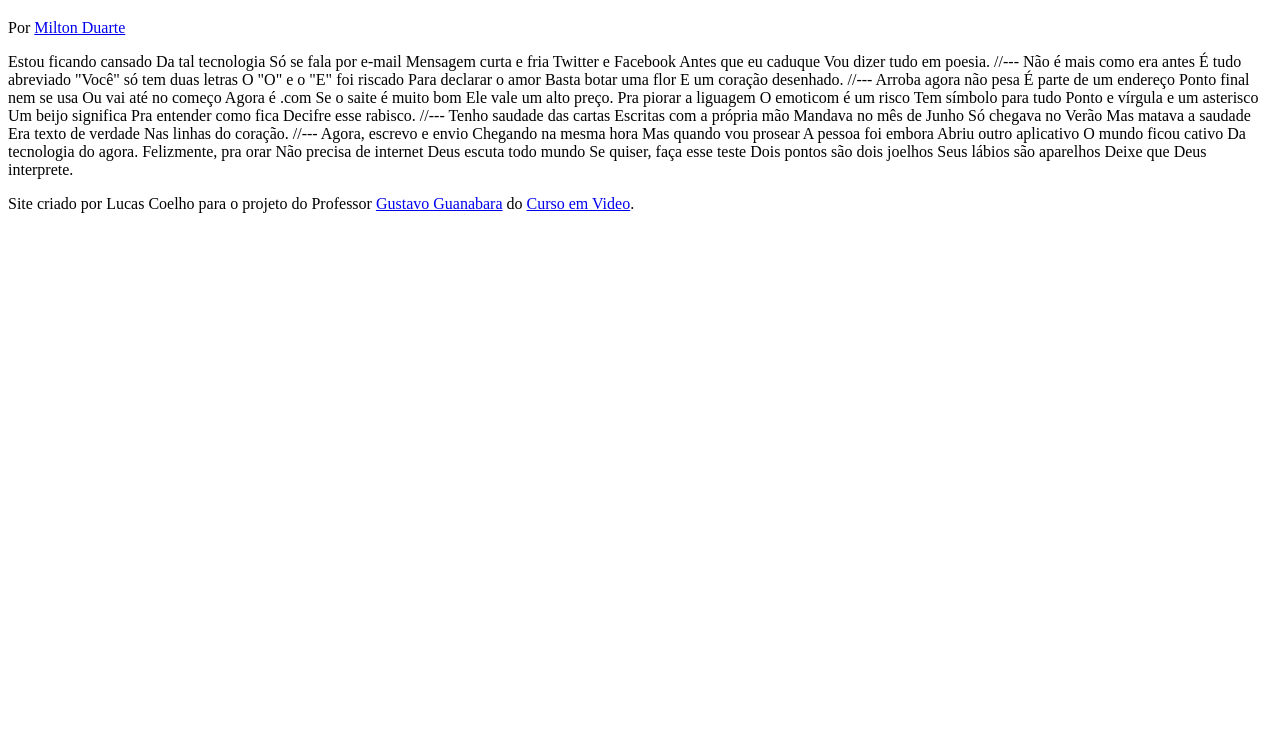
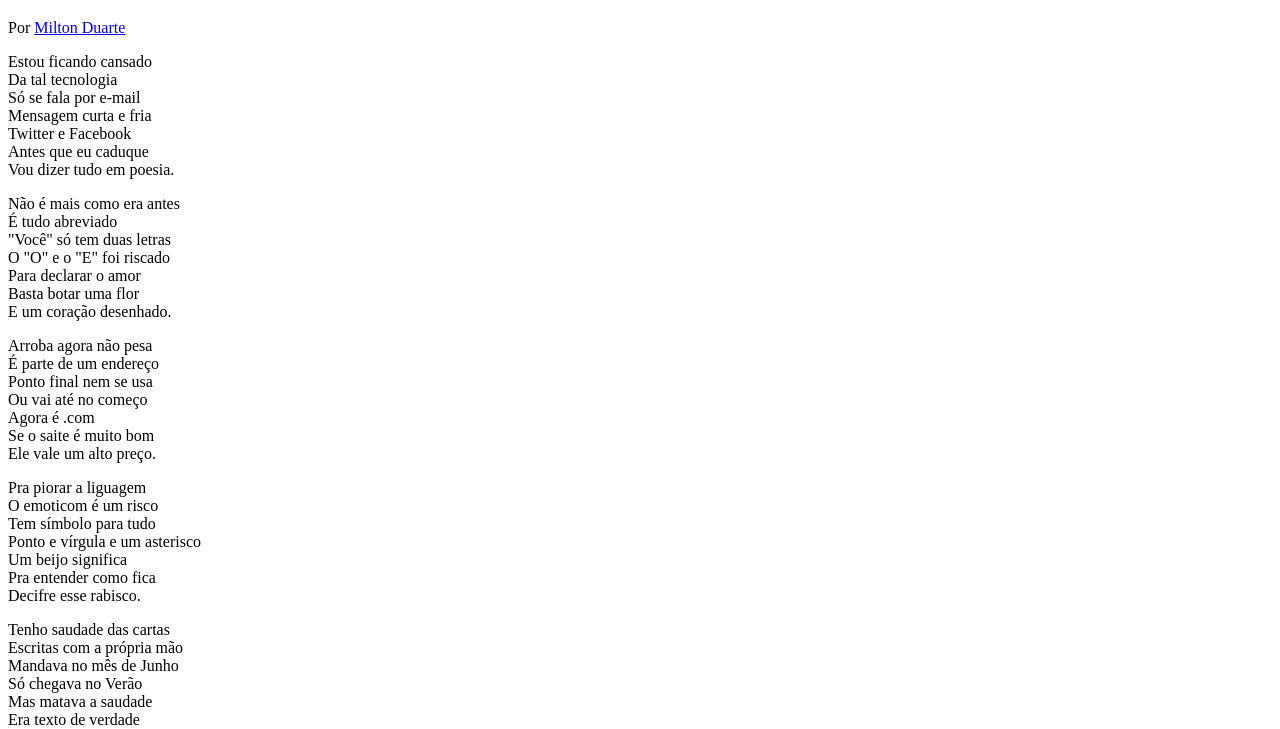
Before and after one commit to LucasCoelho27/html5-css3, a plain HTML site: page DESAFIOS/Desafio Cordel/index.html in a window 1280 px wide. Shown: the part 61-790 px from the top of the page. Drawn offline with Linux system fonts and the light colour scheme.

Commit message:
Update index.html

```diff
--- a/DESAFIOS/Desafio Cordel/index.html
+++ b/DESAFIOS/Desafio Cordel/index.html
@@ -11,72 +11,88 @@
         <p>Por <a href="https://www.recantodasletras.com.br/poesias/3186743" target="_blank">Milton Duarte</a></p>
     </header>
 
-    Estou ficando cansado
-    Da tal tecnologia
-    Só se fala por e-mail
-    Mensagem curta e fria
-    Twitter e Facebook
-    Antes que eu caduque
-    Vou dizer tudo em poesia.
+    <section>
+        <p>
+            Estou ficando cansado <br>
+            Da tal tecnologia <br>
+            Só se fala por e-mail <br>
+            Mensagem curta e fria <br>
+            Twitter e Facebook <br>
+            Antes que eu caduque <br>
+            Vou dizer tudo em poesia. <br>
+        </p>
+    </section>
 
-    //---
+    <section>
+        <p>
+            Não é mais como era antes <br>
+            É tudo abreviado <br>
+            "Você" só tem duas letras <br>
+            O "O" e o "E" foi riscado <br>
+            Para declarar o amor <br>
+            Basta botar uma flor <br>
+            E um coração desenhado. <br>
+        </p>
+    </section>
 
-    Não é mais como era antes
-    É tudo abreviado
-    "Você" só tem duas letras
-    O "O" e o "E" foi riscado
-    Para declarar o amor
-    Basta botar uma flor
-    E um coração desenhado.
+    <section>
+        <p>
+            Arroba agora não pesa <br>
+            É parte de um endereço <br>
+            Ponto final nem se usa <br>
+            Ou vai até no começo <br>
+            Agora é .com <br>
+            Se o saite é muito bom <br>
+            Ele vale um alto preço. <br>
+        </p>
 
-    //---
+        <p>
+            Pra piorar a liguagem <br>
+            O emoticom é um risco <br>
+            Tem símbolo para tudo <br>
+            Ponto e vírgula e um asterisco <br>
+            Um beijo significa <br>
+            Pra entender como fica <br>
+            Decifre esse rabisco. <br>
+        </p>
+    </section>
 
-    Arroba agora não pesa
-    É parte de um endereço
-    Ponto final nem se usa
-    Ou vai até no começo
-    Agora é .com
-    Se o saite é muito bom
-    Ele vale um alto preço.
+    <section>
+        <p>
+            Tenho saudade das cartas <br>
+            Escritas com a própria mão <br>
+            Mandava no mês de Junho <br>
+            Só chegava no Verão <br>
+            Mas matava a saudade <br>
+            Era texto de verdade <br>
+            Nas linhas do coração. <br>
+        </p>
+    </section>
 
-    Pra piorar a liguagem
-    O emoticom é um risco
-    Tem símbolo para tudo
-    Ponto e vírgula e um asterisco
-    Um beijo significa
-    Pra entender como fica
-    Decifre esse rabisco.
+    <section>
+        <p>
+            Agora, escrevo e envio <br>
+            Chegando na mesma hora <br>
+            Mas quando vou prosear <br>
+            A pessoa foi embora <br>
+            Abriu outro aplicativo <br>
+            O mundo ficou cativo <br>
+            Da tecnologia do agora. <br>
+        </p>
 
-    //---
-
-    Tenho saudade das cartas
-    Escritas com a própria mão
-    Mandava no mês de Junho
-    Só chegava no Verão
-    Mas matava a saudade
-    Era texto de verdade
-    Nas linhas do coração.
-
-    //---
-
-    Agora, escrevo e envio
-    Chegando na mesma hora
-    Mas quando vou prosear
-    A pessoa foi embora
-    Abriu outro aplicativo
-    O mundo ficou cativo
-    Da tecnologia do agora.
-
-    Felizmente, pra orar
-    Não precisa de internet
-    Deus escuta todo mundo
-    Se quiser, faça esse teste
-    Dois pontos são dois joelhos
-    Seus lábios são aparelhos
-    Deixe que Deus interprete.
+        <p>
+            Felizmente, pra orar <br>
+            Não precisa de internet <br>
+            Deus escuta todo mundo <br>
+            Se quiser, faça esse teste <br>
+            Dois pontos são dois joelhos <br>
+            Seus lábios são aparelhos <br>
+            Deixe que Deus interprete. <br>
+        </p>
+    </section>
 
     <footer>
-        <p>Site criado por Lucas Coelho para o projeto do Professor <a href="https://github.com/gustavoguanabara.github.io" target="_blank">Gustavo Guanabara</a> do <a href="https://cursoemvideo.com" target="_blank">Curso em Video</a>.</p>
+        <p>Site criado por Lucas Coelho para o projeto do Professor <a href="https://gustavoguanabara.github.io" target="_blank">Gustavo Guanabara</a> do <a href="https://cursoemvideo.com" target="_blank">Curso em Video</a>.</p>
     </footer>
 
 </body>
```
